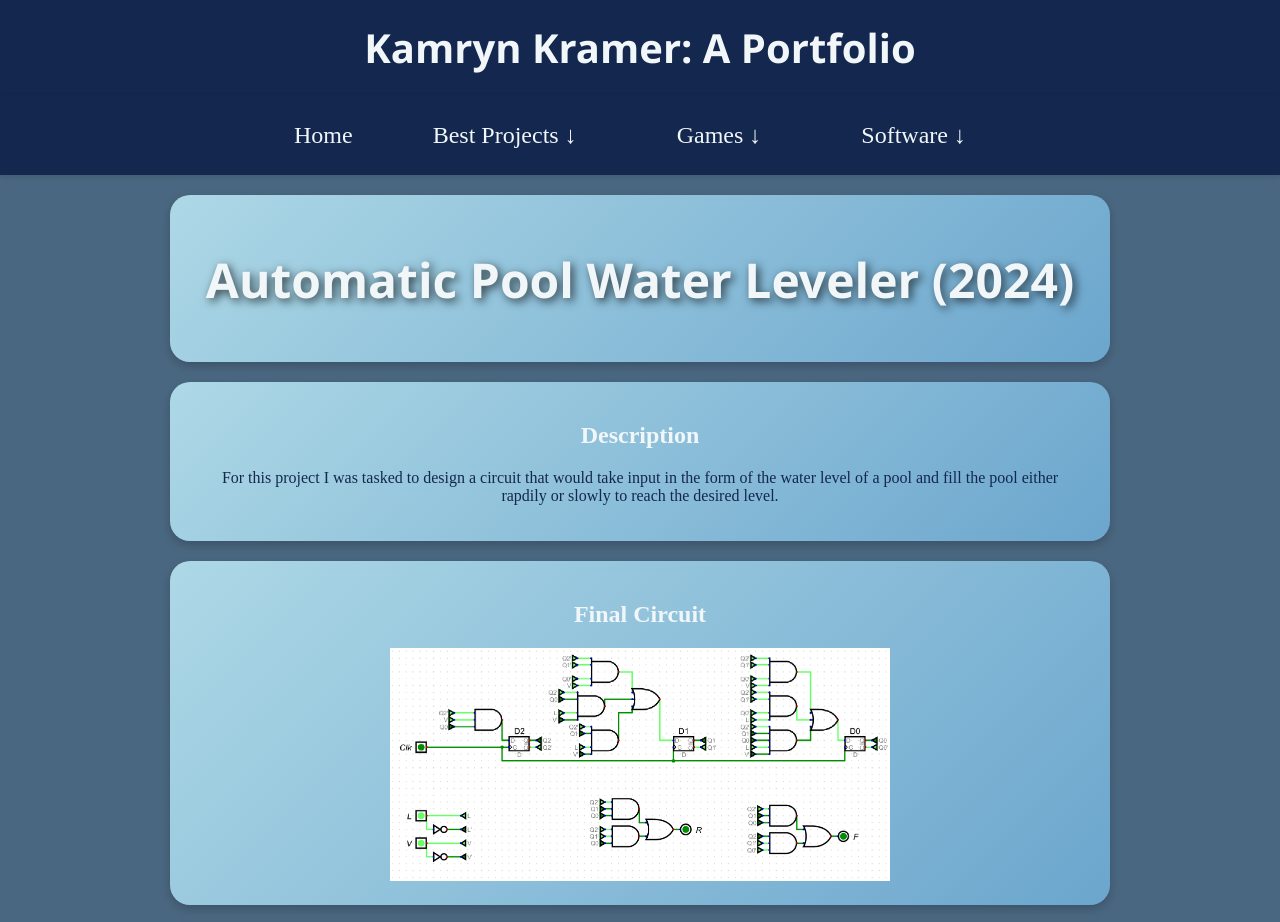
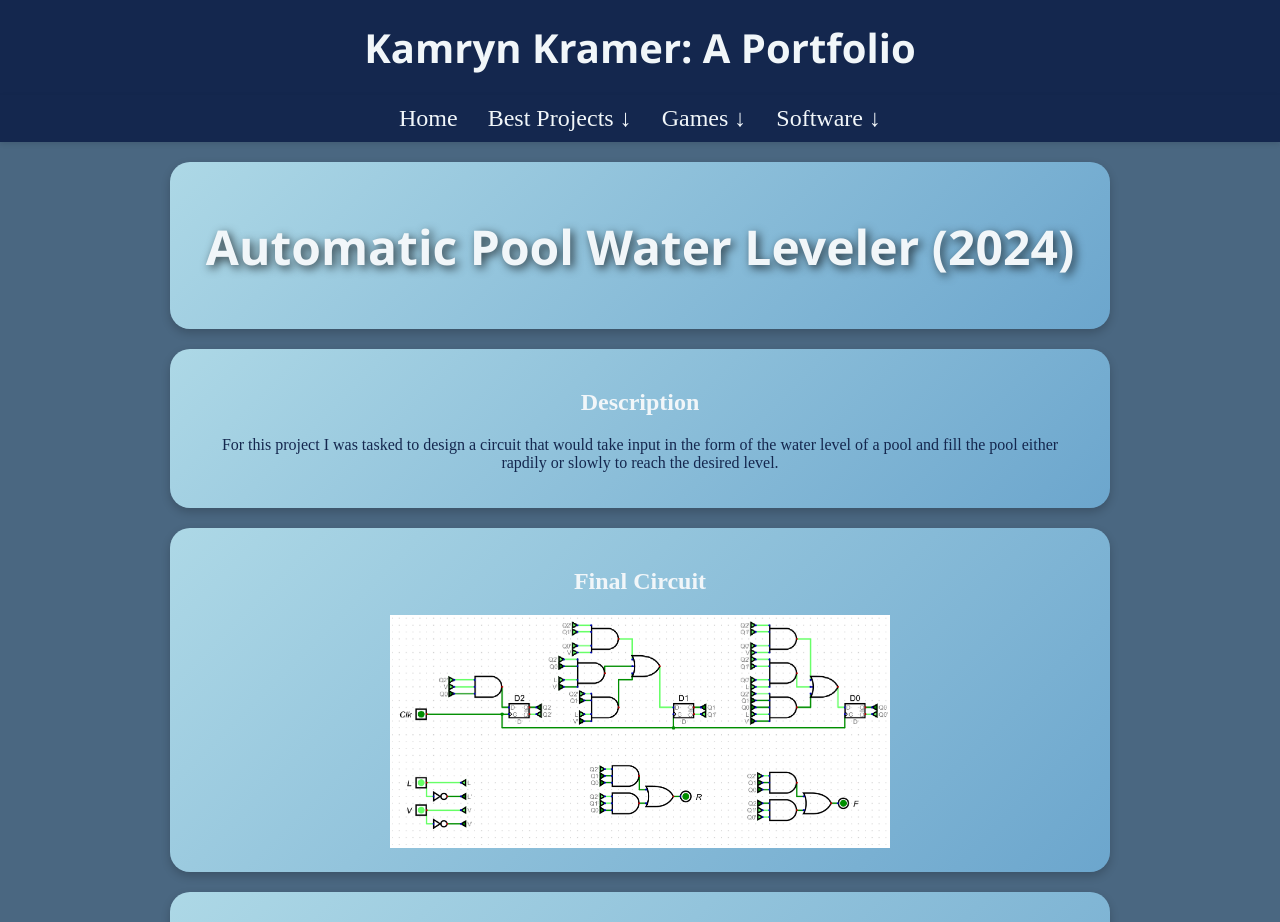
Before and after one commit to bombhawk/bombhawk.github.io, a plain HTML site: page Software/circuit.html in a window 1280 px wide. Shown: the top 922 px of the page. Drawn offline with Linux system fonts and the light colour scheme.

Commit message:
Reverse changes to style.css

```diff
--- a/style.css
+++ b/style.css
@@ -25,52 +25,48 @@ body {
   position: sticky;
   top: 0;
   display: flex;
-  justify-content: center; /* Centers items horizontally */
-  align-items: center; /* Aligns items vertically */
+  justify-content: center;
   padding: 10px 0;
   box-shadow: 0 2px 5px rgba(0, 0, 0, 0.1);
   z-index: 10;
-  height: 60px; /* Ensure a consistent navbar height */
-  gap: 20px; /* Add even spacing between items */
+  border-bottom: none;
+  height: auto;
 }
 .navBarLinks {
   text-decoration: none;
   color: #F1F6F9;
   font-size: 1.5em;
-  padding: 10px 20px; /* Even spacing around links */
   transition: color 0.3s, background-color 0.3s;
+  padding-left: 15px;
+  padding-right: 15px;
+}
+.navBarLinks:hover {
+  color: #FFD700;
+  background-color: transparent;
+  text-decoration: underline;
 }
 .dropdownContainer {
   position: relative;
-  display: flex; /* Ensures the container follows flex properties */
-  align-items: center; /* Aligns it with other navbar items */
-  padding: 10px 20px; /* Ensure spacing matches other links */
+  display: inline-block;
   cursor: pointer;
 }
 .dropdownContent {
   display: none;
   position: absolute;
-  top: 100%; /* Ensures it appears below the navbar */
-  left: 0;
   background-color: lightblue;
   box-shadow: 0px 4px 6px rgba(0, 0, 0, 0.1);
   padding: 10px;
   z-index: 10;
-  width: 150px; /* Adjust width for better spacing */
 }
 .dropdownContent.show {
   display: block;
 }
-.dropdownContent a {
-  display: block;
-  padding: 8px 10px;
+.dropdownContent {
   text-decoration: underline;
 }
 .dropdownContent a:hover {
   color: yellow;
 }
-
-
 
 /* Hero Section */
 .hero {
```
